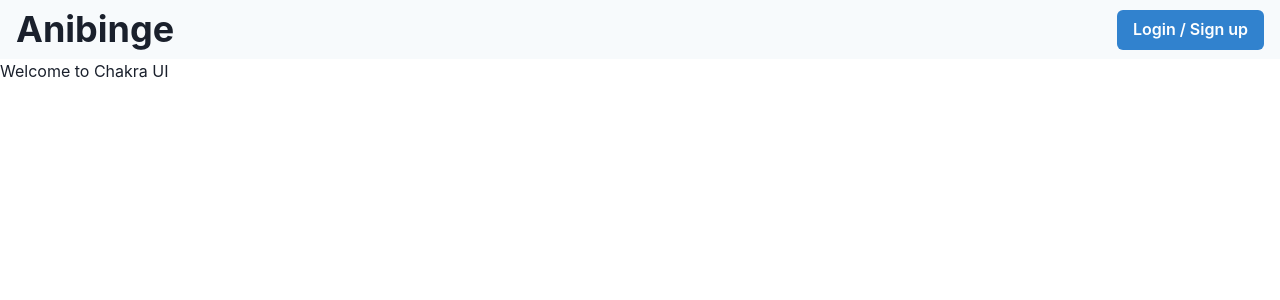
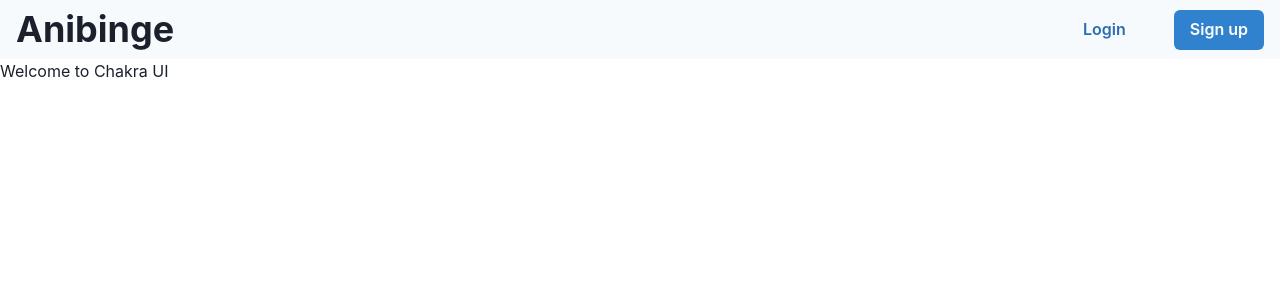
Before and after one commit to KelechiOdom10/anibinge, a Next.js app: page / in a window 1280 px wide. Shown: the top 300 px of the page. Built offline with nearby package versions, Linux system fonts and the light colour scheme; no server answers.

Commit message:
Updated navbar menu items to route to custom auth pages

```diff
--- a/components/Navbar.js
+++ b/components/Navbar.js
@@ -37,9 +37,16 @@ export default function Navbar() {
       <Heading>Anibinge</Heading>
 
       {!session ? (
-        <Button colorScheme="blue" onClick={signIn}>
-          Login / Sign up
-        </Button>
+        <Flex align="center">
+          <MenuItem to="/login">
+            <Button colorScheme="blue" variant="ghost">
+              Login
+            </Button>
+          </MenuItem>
+          <MenuItem to="/signup" isLast>
+            <Button colorScheme="blue">Sign up</Button>
+          </MenuItem>
+        </Flex>
       ) : (
         <Flex align="center">
           <Avatar
```
